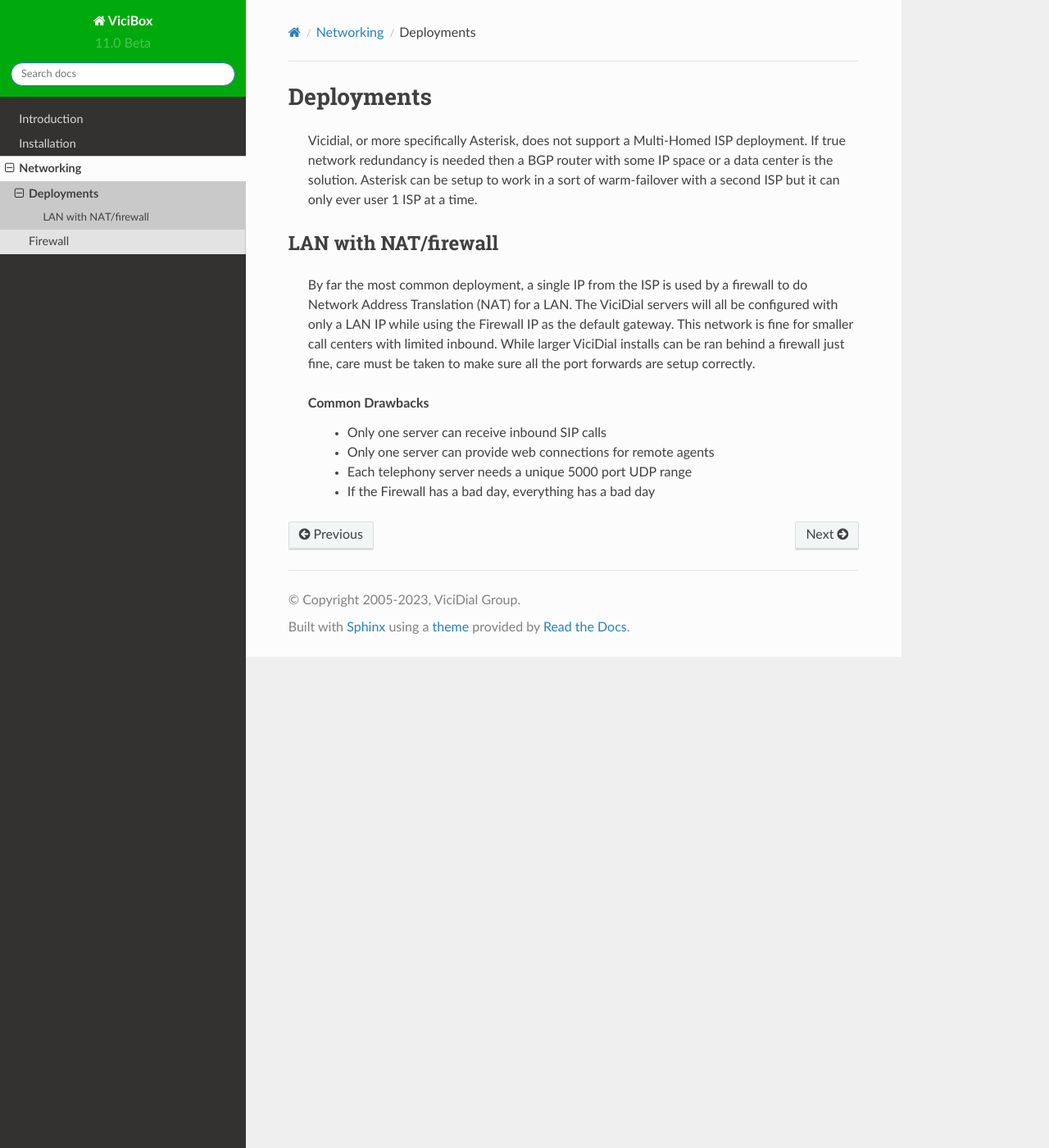
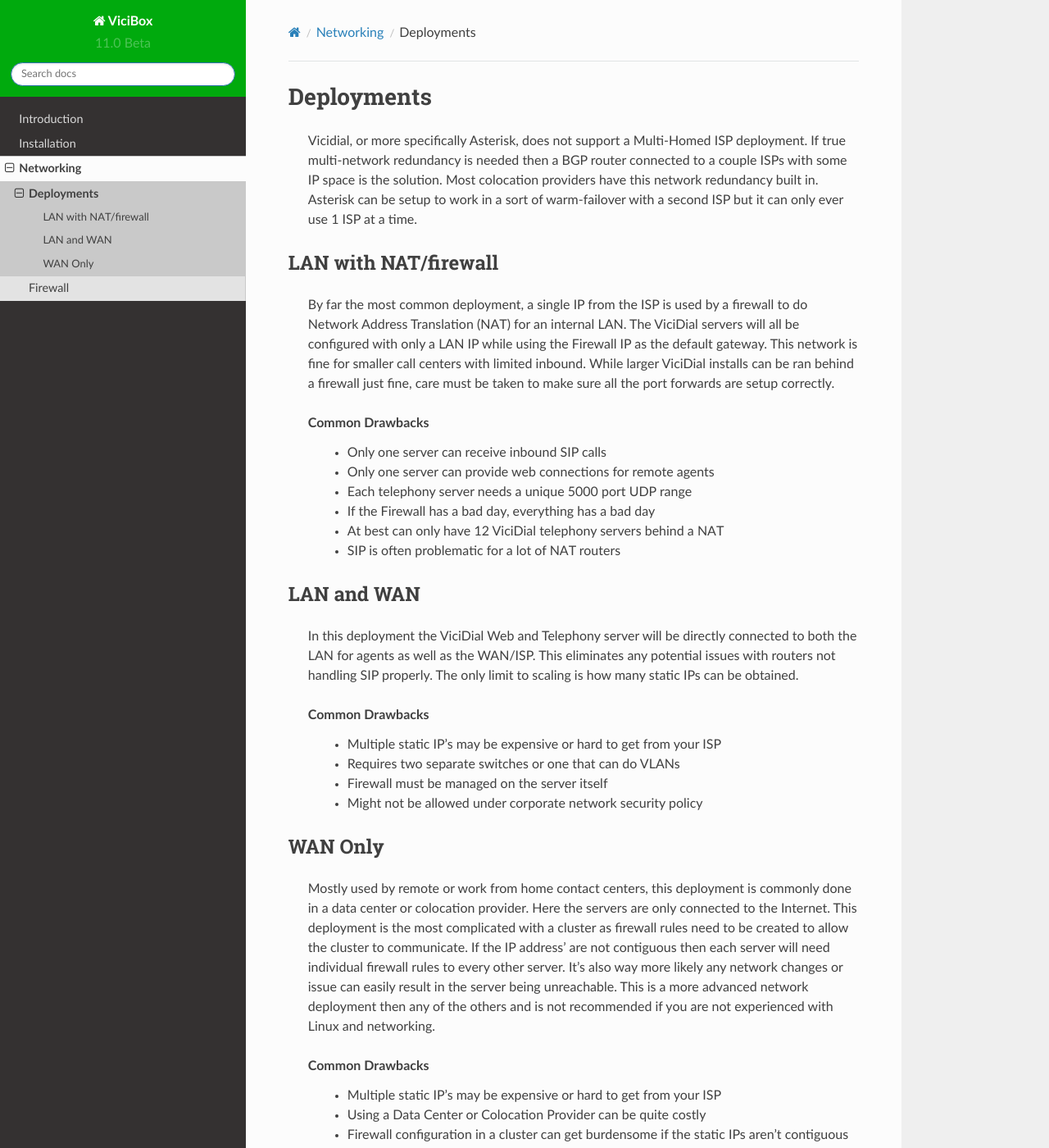
Before and after one commit to jamesvici/vicibox, a Sphinx documentation site: the page built from docs/source/networking/deployments.rst, in a window 1280 px wide and 1400 px high. Shown: the whole window at 82% size. Built offline with Sphinx 7.4.7 and the Read the Docs theme 2.0.0, drawn with Linux system fonts in a browser that asks for light colours; some of the changed text lies outside the part shown.

Commit message:
Add more network and firewall stuff

```diff
--- a/docs/source/networking/deployments.rst
+++ b/docs/source/networking/deployments.rst
@@ -1,13 +1,35 @@
 Deployments
 ###########
-   Vicidial, or more specifically Asterisk, does not support a Multi-Homed ISP deployment. If true network redundancy is needed then a BGP router with some IP space or a data center is the solution. Asterisk can be setup to work in a sort of warm-failover with a second ISP but it can only ever user 1 ISP at a time.
+   Vicidial, or more specifically Asterisk, does not support a Multi-Homed ISP deployment. If true multi-network redundancy is needed then a BGP router connected to a couple ISPs with some IP space is the solution. Most colocation providers have this network redundancy built in. Asterisk can be setup to work in a sort of warm-failover with a second ISP but it can only ever use 1 ISP at a time.
 
 LAN with NAT/firewall
 *********************
-   By far the most common deployment, a single IP from the ISP is used by a firewall to do Network Address Translation (NAT) for a LAN. The ViciDial servers will all be configured with only a LAN IP while using the Firewall IP as the default gateway. This network is fine for smaller call centers with limited inbound. While larger ViciDial installs can be ran behind a firewall just fine, care must be taken to make sure all the port forwards are setup correctly.
+   By far the most common deployment, a single IP from the ISP is used by a firewall to do Network Address Translation (NAT) for an internal LAN. The ViciDial servers will all be configured with only a LAN IP while using the Firewall IP as the default gateway. This network is fine for smaller call centers with limited inbound. While larger ViciDial installs can be ran behind a firewall just fine, care must be taken to make sure all the port forwards are setup correctly.
 
    Common Drawbacks
       * Only one server can receive inbound SIP calls
       * Only one server can provide web connections for remote agents
       * Each telephony server needs a unique 5000 port UDP range
       * If the Firewall has a bad day, everything has a bad day
+      * At best can only have 12 ViciDial telephony servers behind a NAT
+      * SIP is often problematic for a lot of NAT routers
+
+LAN and WAN
+***********
+   In this deployment the ViciDial Web and Telephony server will be directly connected to both the LAN for agents as well as the WAN/ISP. This eliminates any potential issues with routers not handling SIP properly. The only limit to scaling is how many static IPs can be obtained.
+
+   Common Drawbacks
+      * Multiple static IP's may be expensive or hard to get from your ISP
+      * Requires two separate switches or one that can do VLANs
+      * Firewall must be managed on the server itself
+      * Might not be allowed under corporate network security policy
+
+WAN Only
+********
+   Mostly used by remote or work from home contact centers, this deployment is commonly done in a data center or colocation provider. Here the servers are only connected to the Internet. This deployment is the most complicated with a cluster as firewall rules need to be created to allow the cluster to communicate. If the IP address' are not contiguous then each server will need individual firewall rules to every other server. It's also way more likely any network changes or issue can easily result in the server being unreachable. This is a more advanced network deployment then any of the others and is not recommended if you are not experienced with Linux and networking.
+
+   Common Drawbacks
+      * Multiple static IP's may be expensive or hard to get from your ISP
+      * Using a Data Center or Colocation Provider can be quite costly
+      * Firewall configuration in a cluster can get burdensome if the static IPs aren't contiguous
+      * Requires a bit of networking and Linux experience to handle
--- a/docs/source/networking/firewall.rst
+++ b/docs/source/networking/firewall.rst
@@ -21,6 +21,7 @@
    :maxdepth: 2
    :titlesonly:
 
+   firewall/zones
    firewall/voipbl
    firewall/whitelist
    firewall/howto
```
Also changed, not shown: docs/source/networking.rst (+19 -0 lines), docs/source/networking/firewall/dynamic.rst (added, +27 -0 lines), docs/source/networking/firewall/whitelist.rst (+14 -5 lines), docs/source/networking/firewall/zones.rst (added, +15 -0 lines).
